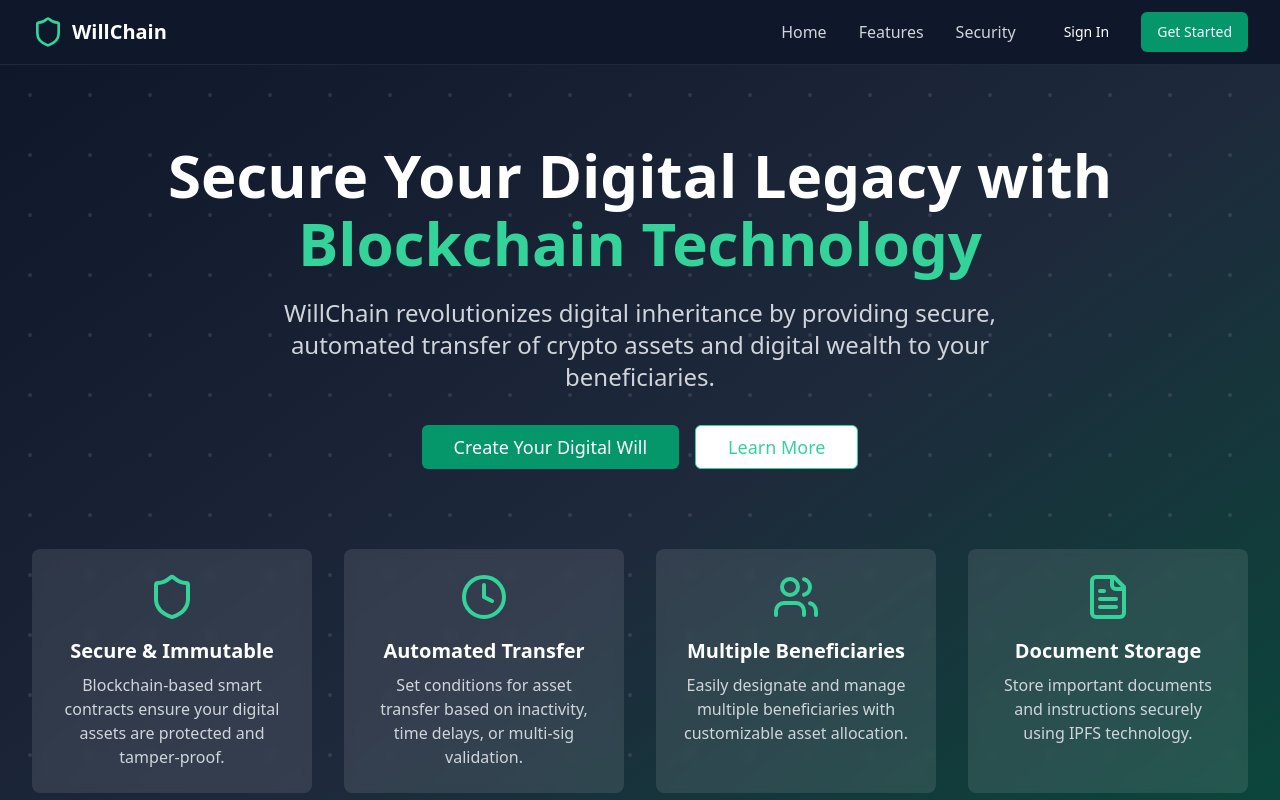
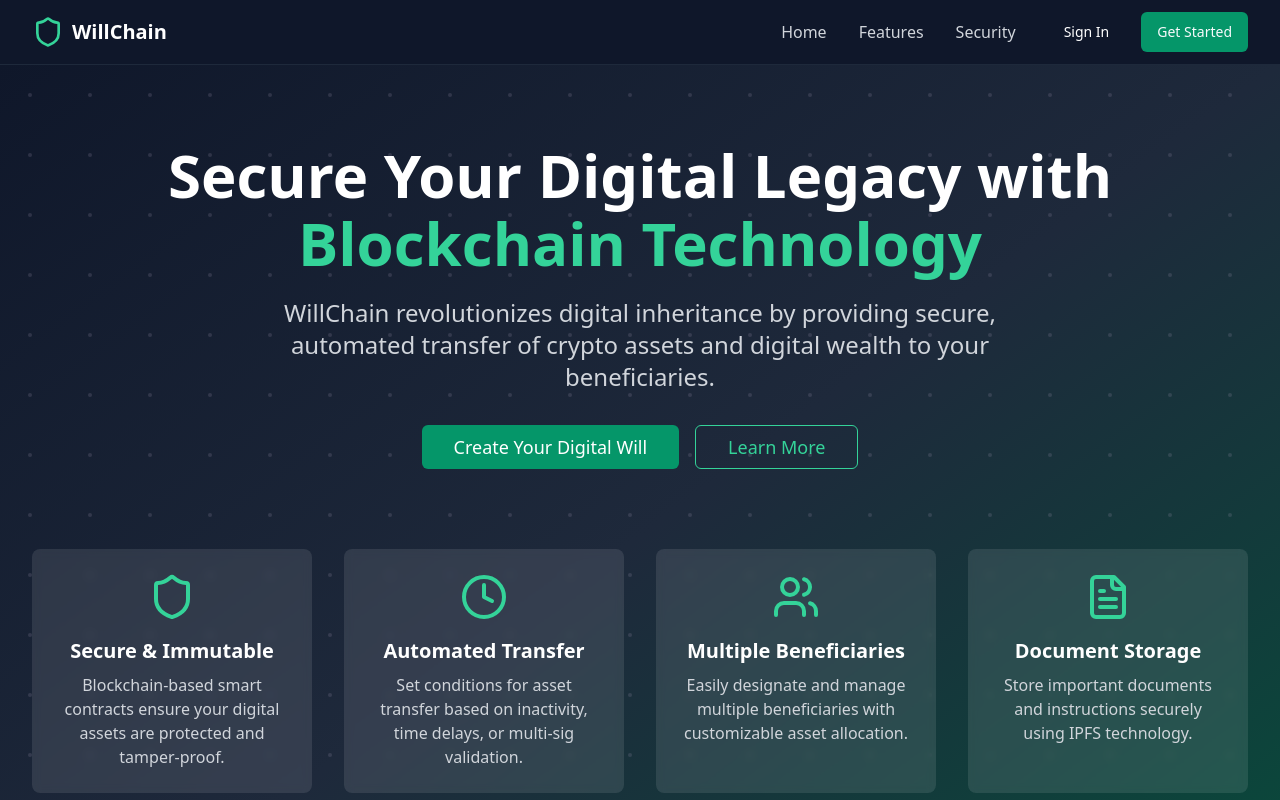
Before and after one commit to monark-community/digital-will, a React (Vite) app: page / in a window 1280 px wide. Shown: the top 800 px of the page. Built offline with nearby package versions, Linux system fonts and the light colour scheme.

Commit message:
Fix: Remove white background from button
Remove the white background from the "Learn More" button in the hero section and ensure the text remains green on hover.

```diff
--- a/src/components/Hero.tsx
+++ b/src/components/Hero.tsx
@@ -28,7 +28,7 @@ const Hero = () => {
               </Button>
             </Link>
             <Link to="/features">
-              <Button variant="outline" size="lg" className="border-emerald-400 text-emerald-400 hover:bg-emerald-400/10 px-8 py-3 text-lg">
+              <Button variant="outline" size="lg" className="border-emerald-400 text-emerald-400 bg-transparent hover:bg-emerald-400/10 hover:text-emerald-400 px-8 py-3 text-lg">
                 Learn More
               </Button>
             </Link>
```
